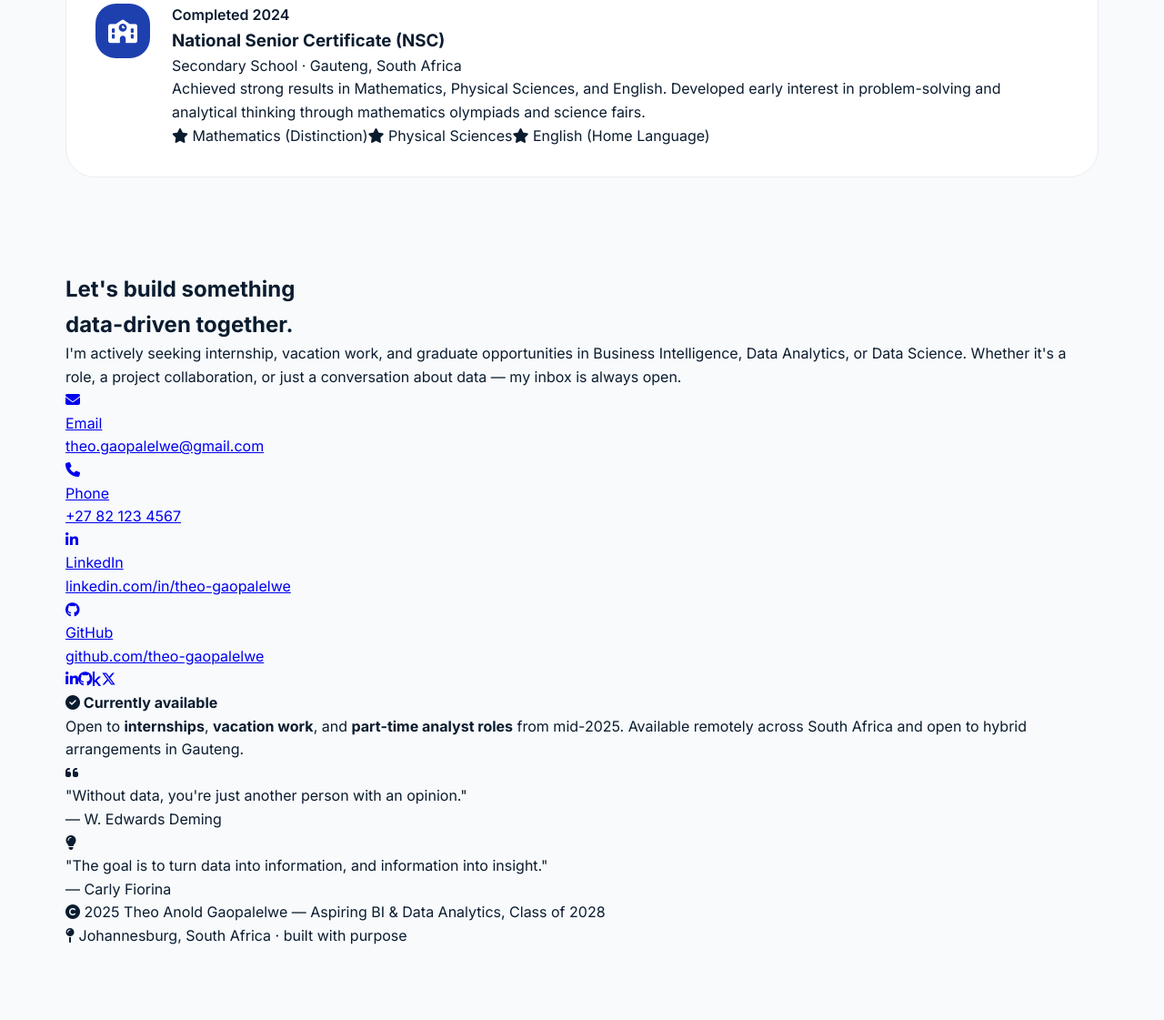
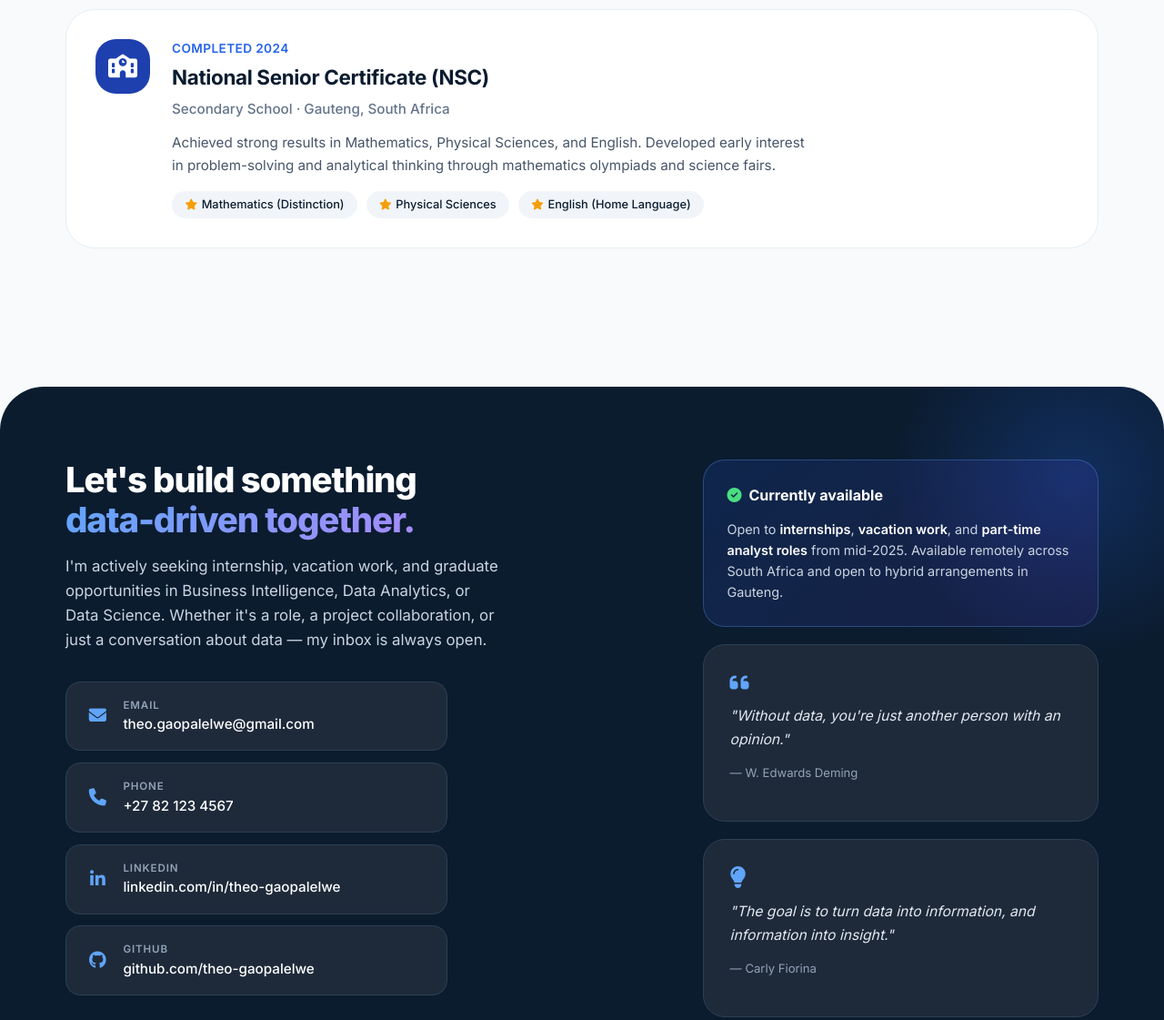
Before and after one commit to bida24-072/Theo-Anold-Gaopalelwe-port, a website built with Vite: page index.html in a window 1280 px wide. Shown: the part 5625-6746 px from the top of the page at 91% size. Before the commit the page ends 6666 px from the top, so only its background shows below. Built offline with nearby package versions, Linux system fonts and the light colour scheme.

Commit message:
Update style.css

```diff
--- a/src/style.css
+++ b/src/style.css
@@ -797,4 +797,275 @@ section { scroll-margin-top: 80px; }
 .edu-details { flex: 1; min-width: 260px; }
 .edu-details .year {
   font-weight: 600;
-  color
+  color: var(--blue);
+  font-size: 0.85rem;
+  letter-spacing: 0.03em;
+  margin-bottom: 0.2rem;
+  text-transform: uppercase;
+}
+.edu-details h3 {
+  font-size: 1.4rem;
+  font-weight: 700;
+  margin-bottom: 0.3rem;
+  letter-spacing: -0.015em;
+}
+.edu-details .institution {
+  font-size: 0.95rem;
+  color: var(--slate-500);
+  font-weight: 500;
+  margin-bottom: 0.8rem;
+}
+.edu-details p {
+  color: var(--slate-600);
+  font-size: 0.95rem;
+  max-width: 700px;
+}
+.edu-highlight {
+  display: flex;
+  gap: 0.6rem;
+  flex-wrap: wrap;
+  margin-top: 1rem;
+}
+.edu-highlight span {
+  background: var(--slate-100);
+  padding: 0.3rem 0.9rem;
+  border-radius: 30px;
+  font-size: 0.8rem;
+  font-weight: 500;
+  color: var(--navy);
+  display: inline-flex;
+  align-items: center;
+  gap: 0.3rem;
+}
+.edu-highlight span i {
+  color: #f59e0b;
+  font-size: 0.75rem;
+}
+
+/* ============ CONTACT ============ */
+.contact-section {
+  background: var(--navy);
+  color: white;
+  padding: 5rem 0 2rem;
+  border-radius: 3rem 3rem 0 0;
+  margin-top: 3rem;
+  position: relative;
+  overflow: hidden;
+}
+.contact-section::before {
+  content: '';
+  position: absolute;
+  top: -100px; right: -100px;
+  width: 400px;
+  height: 400px;
+  background: radial-gradient(circle, rgba(37, 99, 235, 0.25), transparent 70%);
+  border-radius: 50%;
+  pointer-events: none;
+}
+
+.contact-grid {
+  display: grid;
+  grid-template-columns: 1.2fr 0.8fr;
+  gap: 3rem;
+  margin-bottom: 3rem;
+  position: relative;
+  z-index: 1;
+}
+
+.contact-left h2 {
+  font-size: 2.4rem;
+  font-weight: 800;
+  letter-spacing: -0.03em;
+  margin-bottom: 1rem;
+  line-height: 1.15;
+}
+.contact-left h2 span {
+  background: linear-gradient(135deg, #60a5fa, #a78bfa);
+  -webkit-background-clip: text;
+  -webkit-text-fill-color: transparent;
+  background-clip: text;
+}
+.contact-left > p {
+  color: var(--slate-300);
+  max-width: 480px;
+  font-size: 1.05rem;
+  margin-bottom: 2rem;
+}
+
+.contact-methods {
+  display: flex;
+  flex-direction: column;
+  gap: 0.8rem;
+  margin-bottom: 2rem;
+}
+.contact-method {
+  display: flex;
+  align-items: center;
+  gap: 1rem;
+  background: var(--navy-light);
+  padding: 1rem 1.4rem;
+  border-radius: 1rem;
+  text-decoration: none;
+  color: white;
+  transition: all 0.2s ease;
+  border: 1px solid #2d3f54;
+  max-width: 420px;
+}
+.contact-method:hover {
+  background: #1e3a5f;
+  border-color: var(--blue-bright);
+  transform: translateX(4px);
+}
+.contact-method i {
+  color: #60a5fa;
+  font-size: 1.2rem;
+  width: 24px;
+  text-align: center;
+}
+.contact-method .label {
+  font-size: 0.72rem;
+  text-transform: uppercase;
+  letter-spacing: 0.08em;
+  color: var(--slate-400);
+  font-weight: 600;
+}
+.contact-method .value {
+  font-size: 0.95rem;
+  font-weight: 500;
+}
+
+.contact-social {
+  display: flex;
+  gap: 0.8rem;
+  margin-top: 1.5rem;
+}
+.contact-social a {
+  color: var(--slate-300);
+  font-size: 1.1rem;
+  width: 44px;
+  height: 44px;
+  border-radius: 12px;
+  background: var(--navy-light);
+  border: 1px solid #2d3f54;
+  display: flex;
+  align-items: center;
+  justify-content: center;
+  transition: all 0.2s ease;
+  text-decoration: none;
+}
+.contact-social a:hover {
+  color: white;
+  background: var(--blue);
+  border-color: var(--blue);
+  transform: translateY(-3px);
+}
+
+.contact-right {
+  display: flex;
+  flex-direction: column;
+  gap: 1.2rem;
+}
+
+.availability-card {
+  background: linear-gradient(135deg, rgba(37, 99, 235, 0.15), rgba(124, 58, 237, 0.12));
+  border: 1px solid rgba(96, 165, 250, 0.3);
+  border-radius: 1.5rem;
+  padding: 1.6rem;
+}
+.availability-card h4 {
+  font-size: 1rem;
+  font-weight: 700;
+  margin-bottom: 0.8rem;
+  display: flex;
+  align-items: center;
+  gap: 0.5rem;
+}
+.availability-card h4 i { color: #4ade80; }
+.availability-card p {
+  font-size: 0.9rem;
+  color: var(--slate-300);
+  line-height: 1.6;
+}
+.availability-card strong { color: white; font-weight: 600; }
+
+.quote-card {
+  background: var(--navy-light);
+  border-radius: 1.5rem;
+  padding: 1.8rem;
+  border: 1px solid #2d3f54;
+}
+.quote-card i.quote-icon {
+  color: #60a5fa;
+  font-size: 1.5rem;
+  margin-bottom: 0.8rem;
+  display: block;
+}
+.quote-card p {
+  color: #e2e8f0;
+  font-size: 0.98rem;
+  font-style: italic;
+  line-height: 1.65;
+  margin-bottom: 0.8rem;
+}
+.quote-card .attribution {
+  color: var(--slate-400);
+  font-size: 0.82rem;
+  font-style: normal;
+}
+
+.footer-bottom {
+  border-top: 1px solid #1e2a3a;
+  padding-top: 2rem;
+  display: flex;
+  justify-content: space-between;
+  align-items: center;
+  flex-wrap: wrap;
+  gap: 1rem;
+  font-size: 0.85rem;
+  color: var(--slate-400);
+  position: relative;
+  z-index: 1;
+}
+.footer-bottom i { color: #60a5fa; margin-right: 0.35rem; }
+.footer-bottom .made-with {
+  display: flex;
+  align-items: center;
+  gap: 0.3rem;
+}
+
+/* ============ RESPONSIVE ============ */
+@media (max-width: 900px) {
+  .about-grid { grid-template-columns: 1fr; }
+  .contact-grid { grid-template-columns: 1fr; }
+}
+
+@media (max-width: 768px) {
+  .container { padding: 0 1.25rem; }
+  .hero h1 { font-size: 2.5rem; }
+  .navbar { flex-direction: column; align-items: flex-start; }
+  .nav-links { gap: 1.2rem; flex-wrap: wrap; width: 100%; }
+  .section-title { font-size: 1.85rem; }
+  .contact-left h2 { font-size: 1.9rem; }
+  .timeline { padding-left: 1.5rem; }
+  .timeline-item::before { left: -2.1rem; }
+}
+
+@media (max-width: 480px) {
+  .hero h1 { font-size: 2rem; }
+  .hero .subtitle { font-size: 1rem; }
+  .hero-cta { flex-direction: column; align-items: stretch; }
+  .btn-primary, .btn-outline { justify-content: center; }
+  .data-card { padding: 1.5rem 1.2rem; }
+  .stat-row { font-size: 0.82rem; }
+  .progress-bar { width: 50px; }
+}
+
+/* Respect prefers-reduced-motion */
+@media (prefers-reduced-motion: reduce) {
+  *, *::before, *::after {
+    animation-duration: 0.01ms !important;
+    transition-duration: 0.01ms !important;
+    scroll-behavior: auto !important;
+  }
+  .reveal { opacity: 1; transform: none; }
+}
```
